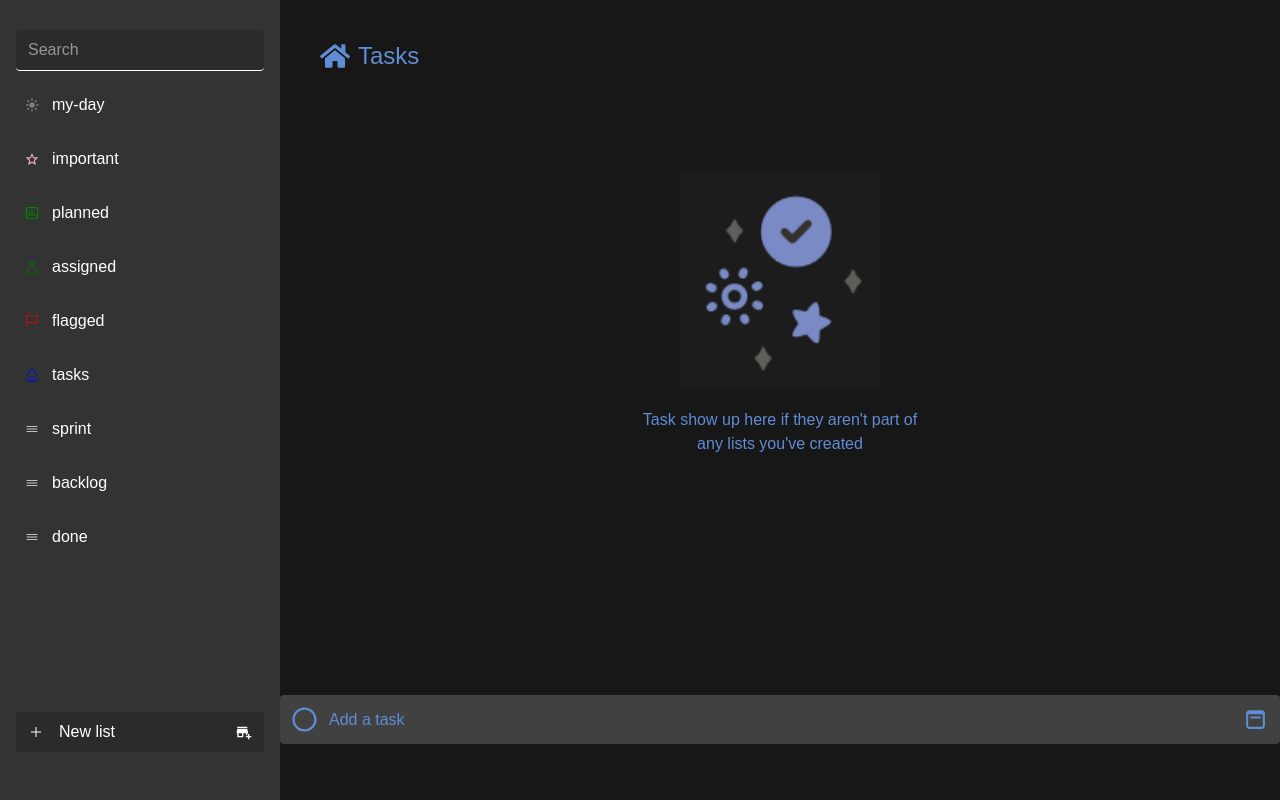
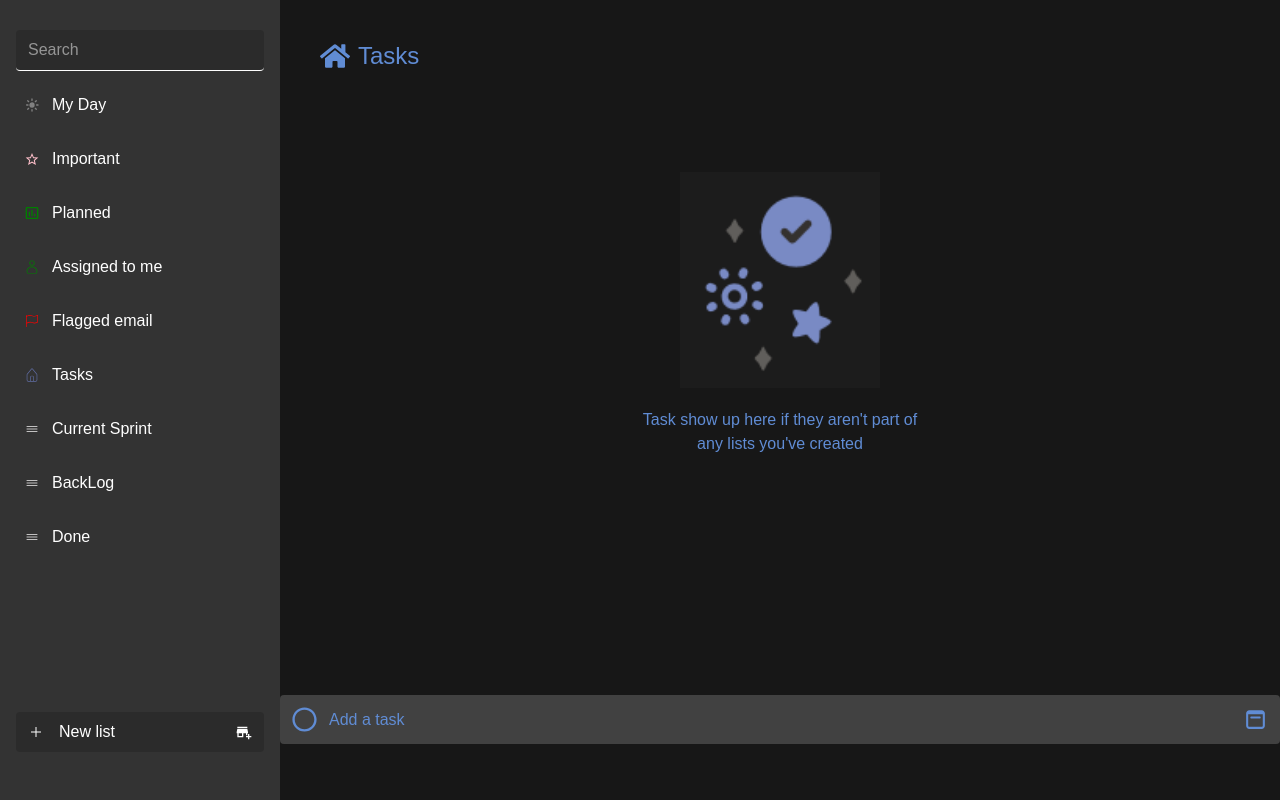
Before and after one commit to v-asad/todo-ext, a Next.js app: page / in a window 1280 px wide. Built offline with nearby package versions, Linux system fonts and the light colour scheme.

Commit message:
refactor code

```diff
--- a/src/app/Sidebar.tsx
+++ b/src/app/Sidebar.tsx
@@ -44,7 +44,7 @@ const sidebarItems: SidebarItem[] = [
     id: "tasks",
     Icon: CiHome,
     text: "Tasks",
-    color: "blue",
+    color: "#606da3",
   },
 
   {
@@ -88,7 +88,7 @@ const Sidebar = () => {
               }`}
             >
               <item.Icon color={item.color} />
-              <span>{item.id}</span>
+              <span>{item.text}</span>
             </li>
           </ul>
         ))}
```
